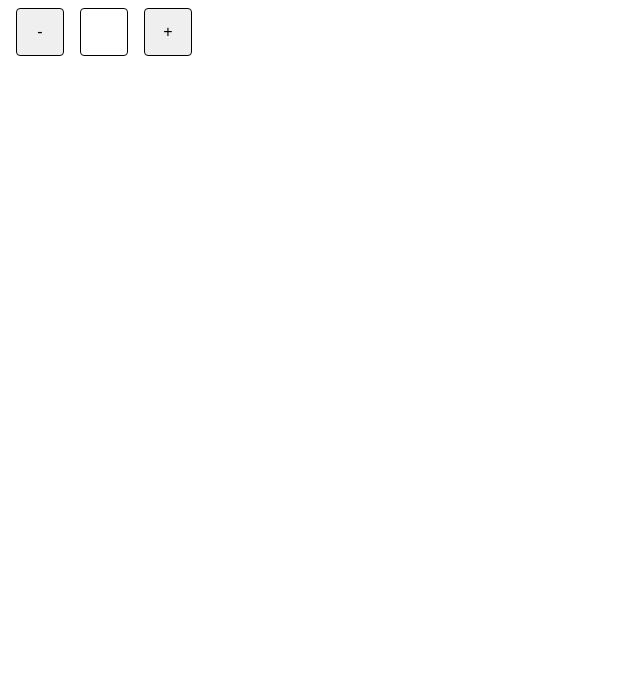
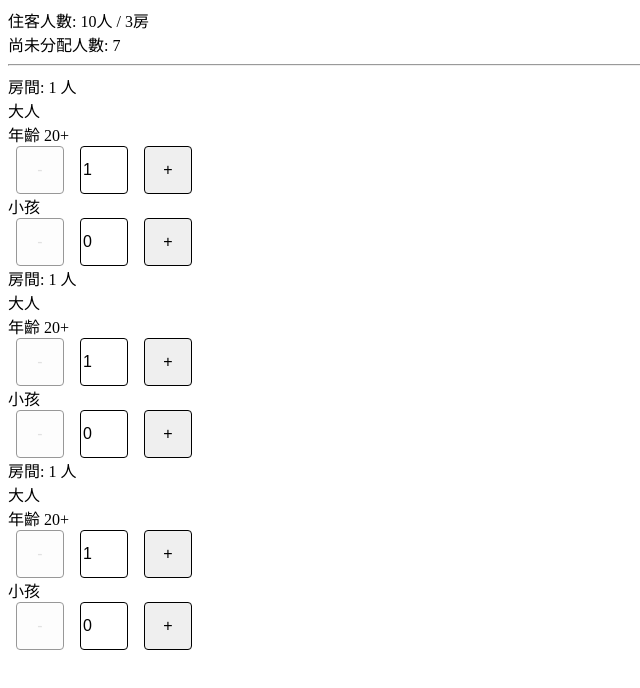
Before and after one commit to a631953720/Input-button, a React app: page / in a window 1280 px wide. Shown: the top 688 px of the page, without its empty margins (0-640 px from the left). Built offline with nearby package versions, Linux system fonts and the light colour scheme.

Commit message:
feat: update App.tsx to show RoomAllocation

```diff
--- a/src/App.tsx
+++ b/src/App.tsx
@@ -1,25 +1,8 @@
-import React, { useState } from "react";
-import { CustomInputNumber } from "./features/CustomInputNumber";
+import React from "react";
+import { RoomAllocation } from "./features/RoomAllocation";
 
 function App() {
-  const [count, setCount] = useState(0);
-  const [step] = useState(1);
-  const [max] = useState(10);
-  const [min] = useState(0);
-  const [, setName] = useState("");
-  const [, setCurrentValue] = useState(0);
-
-  return (
-    <CustomInputNumber
-      count={count}
-      step={step}
-      max={max}
-      min={min}
-      setCount={setCount}
-      setName={setName}
-      setCurrentValue={setCurrentValue}
-    />
-  );
+  return <RoomAllocation guest={10} room={3} onChange={(result) => console.log(result)} />;
 }
 
 export default App;
```
